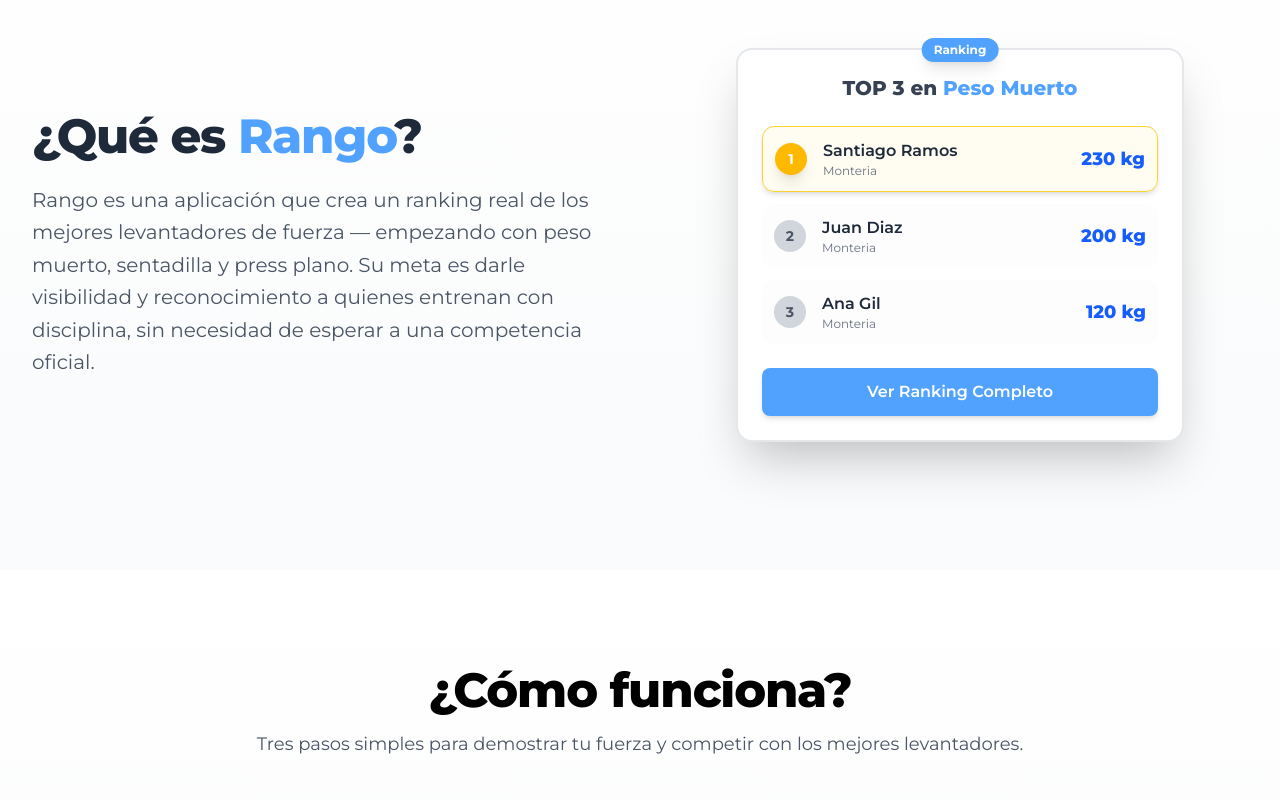
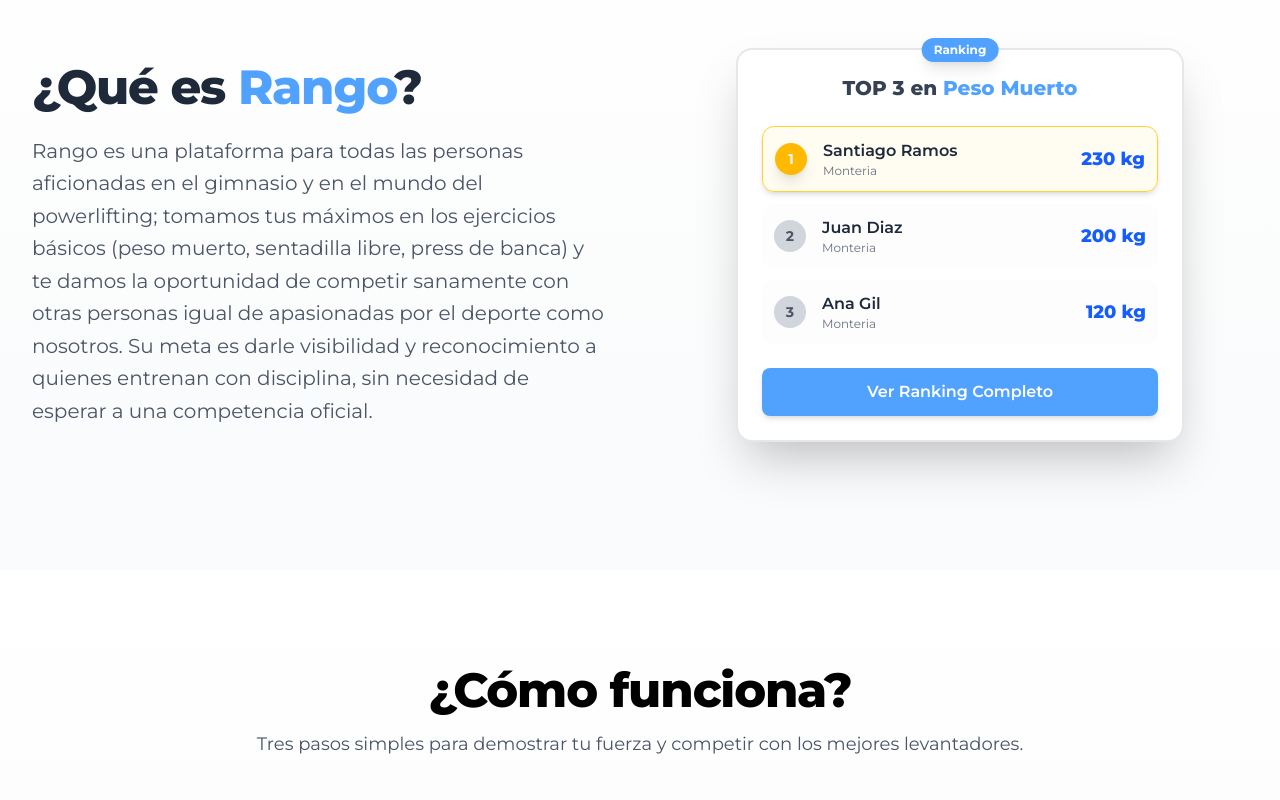
Before and after one commit to juandda0/Rango, a React (Vite) app: page / in a window 1280 px wide. Shown: the part 880-1680 px from the top of the page. Built offline with nearby package versions, Linux system fonts and the light colour scheme.

Commit message:
some infromation change

```diff
--- a/src/features/landing/components/Benefits.tsx
+++ b/src/features/landing/components/Benefits.tsx
@@ -1,36 +1,47 @@
 export default function BenefitsRedesigned() {
   const benefits = [
     {
+      title: "Más que una app de rankings",
+      description:
+        "Más que una app de rankings, es tu compañero a la hora de entrenar, con la capacidad para guardar tus rutinas y obtener estadísticas sobre tu progreso al instante.",
+    },
+    {
       title: "Compite sin esperar",
-      description: "¡No necesitas esperar a una competición oficial. Compite cuando quieras, donde quieras y sin costes adicionales.",
+      description:
+        "¡No necesitas esperar a una competición oficial. Compite con tus compañeros en un nuevo entorno sin necesidad de estar en un mismo lugar!",
     },
     {
       title: "Reconocimiento real",
-      description: "Gana reconocimiento dentro de la comunidad de levantadores de Montería y más allá.",
+      description:
+        "Gana reconocimiento dentro de la comunidad de levantadores de Montería y más allá.",
     },
     {
       title: "Estadísticas Claras",
-      description: "Conoce tus números, compara tu progreso y descubre en qué posición estás.",
+      description:
+        "Conoce tus números, compara tu progreso y descubre en qué posición estás.",
     },
   ];
 
   return (
-    <section className="py-16 md:py-24 bg-gray-50 text-gray-900 relative overflow-hidden" id="benefits">
+    <section
+      className="py-16 md:py-24 bg-gray-50 text-gray-900 relative overflow-hidden"
+      id="benefits"
+    >
       <div className="container mx-auto px-4 md:px-6 relative z-10">
-
-        <div className="flex flex-col md:flex-row md:items-end justify-between max-w-5xl mx-auto mb-12">
+        <div className="flex flex-col md:flex-row md:items-end justify-between max-w-5xl mx-auto mb-6">
           <div className="mb-6 md:mb-0">
             <h2 className="text-3xl sm:text-4xl md:text-5xl font-extrabold leading-tight mb-3">
               Beneficios de <span className="text-blue-400">Rango</span>
             </h2>
             <h3 className="text-base sm:text-lg md:text-xl text-gray-700">
-              Más que una app de rankings, es tu compañero de entrenamiento y motivación
+              Más que una app de rankings, es tu compañero de entrenamiento y
+              motivación
             </h3>
           </div>
         </div>
 
         {/* Bloques de Beneficios Rediseñados */}
-        <div className="flex flex-col space-y-6 md:space-y-8 max-w-5xl mx-auto">
+        <div className="flex flex-col space-y-6 md:space-y-6 max-w-5xl mx-auto">
           {benefits.map((benefit, idx) => (
             <div
               key={idx}
@@ -41,9 +52,10 @@ export default function BenefitsRedesigned() {
             >
               <div className="w-full md:w-1/2 mb-4 md:mb-0 md:pr-6">
                 <h3 className="text-2xl sm:text-3xl md:text-4xl font-extrabold leading-snug">
-                  {benefit.title.split(' ')[0]}
+                  {benefit.title.split(" ")[0]}
                   <span className="text-xl sm:text-2xl md:text-4xl font-normal">
-                    {' '}{benefit.title.split(' ').slice(1).join(' ')}
+                    {" "}
+                    {benefit.title.split(" ").slice(1).join(" ")}
                   </span>
                 </h3>
               </div>
--- a/src/features/landing/components/WhatIsIt.tsx
+++ b/src/features/landing/components/WhatIsIt.tsx
@@ -1,11 +1,9 @@
-
 export default function WhatItIs() {
-
   // Datos simulados para el ranking
   const simulatedRanking = [
-    { rank: 1, name: 'Santiago Ramos', city: 'Monteria', weight: '230 kg' },
-    { rank: 2, name: 'Juan Diaz', city: 'Monteria', weight: '200 kg' },
-    { rank: 3, name: 'Ana Gil', city: 'Monteria', weight: '120 kg' },
+    { rank: 1, name: "Santiago Ramos", city: "Monteria", weight: "230 kg" },
+    { rank: 2, name: "Juan Diaz", city: "Monteria", weight: "200 kg" },
+    { rank: 3, name: "Ana Gil", city: "Monteria", weight: "120 kg" },
   ];
 
   return (
@@ -15,14 +13,12 @@ export default function WhatItIs() {
       className="py-20 md:py-32 bg-linear-to-t from-gray-50 to-white"
     >
       <div className="max-w-7xl mx-auto px-4 sm:px-6 lg:px-8">
-
         {/*
           Estructura de 2 columnas:
           - En móvil: Columna 1 sobre Columna 2 (grid-cols-1)
           - En escritorio: Texto a la izquierda, Mockup a la derecha (lg:grid-cols-2)
         */}
         <div className="grid grid-cols-1 lg:grid-cols-2 gap-12 lg:gap-16 items-center">
-
           {/* Columna 1: Texto y Puntos Clave */}
           {/* En móvil: order-1. En escritorio: order-1 (Por defecto) */}
           <div className="space-y-10 lg:order-1">
@@ -31,17 +27,18 @@ export default function WhatItIs() {
                 ¿Qué es <span className="text-blue-400">Rango</span>?
               </h2>
               <p className="text-xl leading-relaxed text-gray-600">
-                Rango es una aplicación que crea un ranking real de los mejores
-                levantadores de fuerza — empezando con peso muerto, sentadilla y
-                press plano. Su meta es darle visibilidad y reconocimiento a quienes
-                entrenan con disciplina, sin necesidad de esperar a una competencia
-                oficial.
+                Rango es una plataforma para todas las personas aficionadas en
+                el gimnasio y en el mundo del powerlifting; tomamos tus máximos
+                en los ejercicios básicos (peso muerto, sentadilla libre, press
+                de banca) y te damos la oportunidad de competir sanamente con
+                otras personas igual de apasionadas por el deporte como
+                nosotros. Su meta es darle visibilidad y reconocimiento a
+                quienes entrenan con disciplina, sin necesidad de esperar a una
+                competencia oficial.
               </p>
             </div>
           </div>
 
-          {/* Columna 2: Mockup de Ranking (Visualización) */}
-          {/* En móvil: order-2 (va después del texto). En escritorio: order-2 (va a la derecha) */}
           <div className="flex justify-center items-center lg:order-2">
             <div
               className="w-full max-w-md relative bg-white border-2 border-gray-200 rounded-2xl p-6 shadow-2xl transition-all hover:scale-[1.02] duration-300" // Aumentado max-w-md
@@ -50,7 +47,6 @@ export default function WhatItIs() {
                 Ranking
               </span>
 
-              {/* Nombre del ejercicio */}
               <h3 className="text-xl font-extrabold text-center mb-6 text-gray-700">
                 TOP 3 en <span className="text-blue-400">Peso Muerto</span>
               </h3>
@@ -61,12 +57,19 @@ export default function WhatItIs() {
                   <div
                     key={item.rank}
                     className={`flex items-center gap-4 p-3 rounded-xl transition-all ${
-                      item.rank === 1 ? "bg-amber-50/70 border border-amber-300 shadow-md" : "bg-gray-50/40 hover:bg-gray-100"
+                      item.rank === 1
+                        ? "bg-amber-50/70 border border-amber-300 shadow-md"
+                        : "bg-gray-50/40 hover:bg-gray-100"
                     }`}
                   >
                     {/* Número con decoración para el puesto #1 */}
-                    <div className={`flex items-center justify-center w-8 h-8 rounded-full text-sm font-bold shrink-0
-                      ${item.rank === 1 ? "bg-amber-400 text-white shadow-lg" : "bg-gray-300 text-gray-600"}`}
+                    <div
+                      className={`flex items-center justify-center w-8 h-8 rounded-full text-sm font-bold shrink-0
+                      ${
+                        item.rank === 1
+                          ? "bg-amber-400 text-white shadow-lg"
+                          : "bg-gray-300 text-gray-600"
+                      }`}
                     >
                       {item.rank}
                     </div>
@@ -93,14 +96,12 @@ export default function WhatItIs() {
 
               {/* Botón Call-to-Action debajo del ranking para simular la vista del app */}
               <div className="mt-6 text-center">
-                   <button className="w-full py-3 text-base font-semibold rounded-lg bg-blue-400 text-white hover:bg-blue-600 transition-colors shadow-md hover:shadow-lg">
-                     Ver Ranking Completo
-                   </button>
+                <button className="w-full py-3 text-base font-semibold rounded-lg bg-blue-400 text-white hover:bg-blue-600 transition-colors shadow-md hover:shadow-lg">
+                  Ver Ranking Completo
+                </button>
               </div>
-
             </div>
           </div>
-
         </div>
       </div>
     </section>
```
